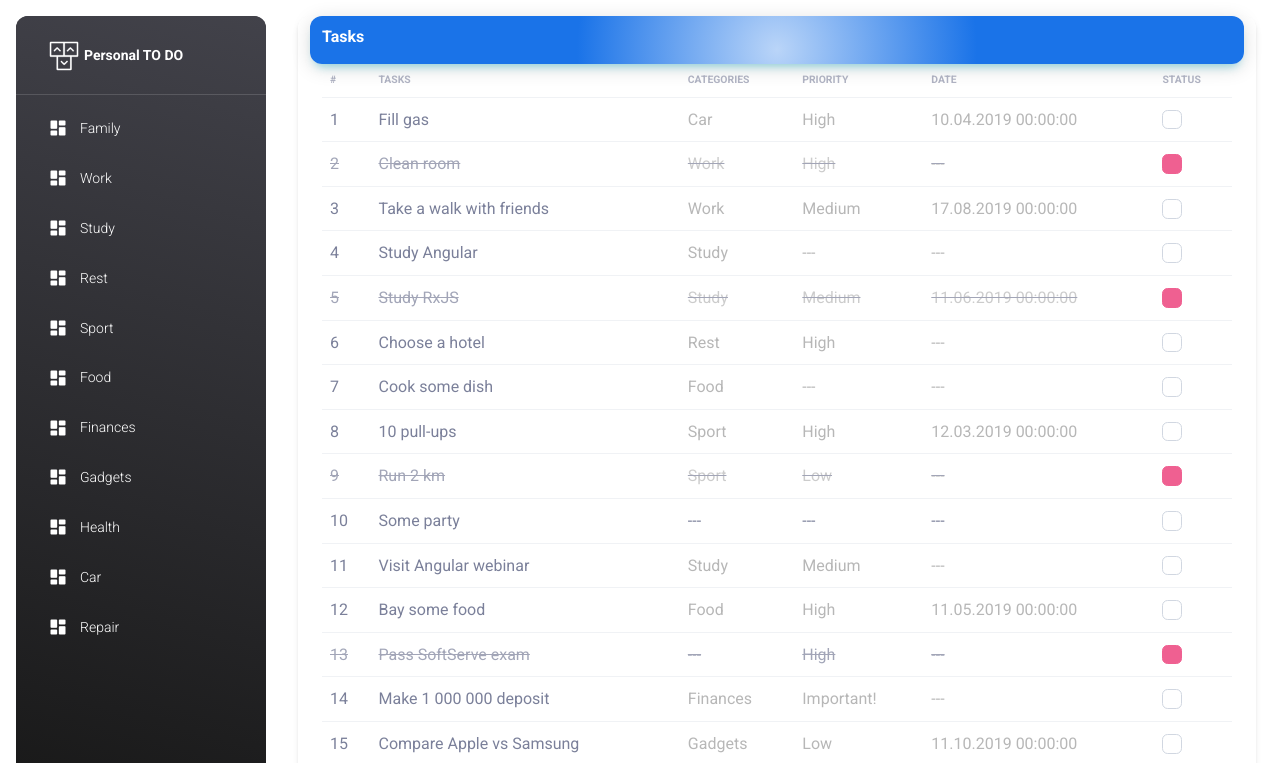
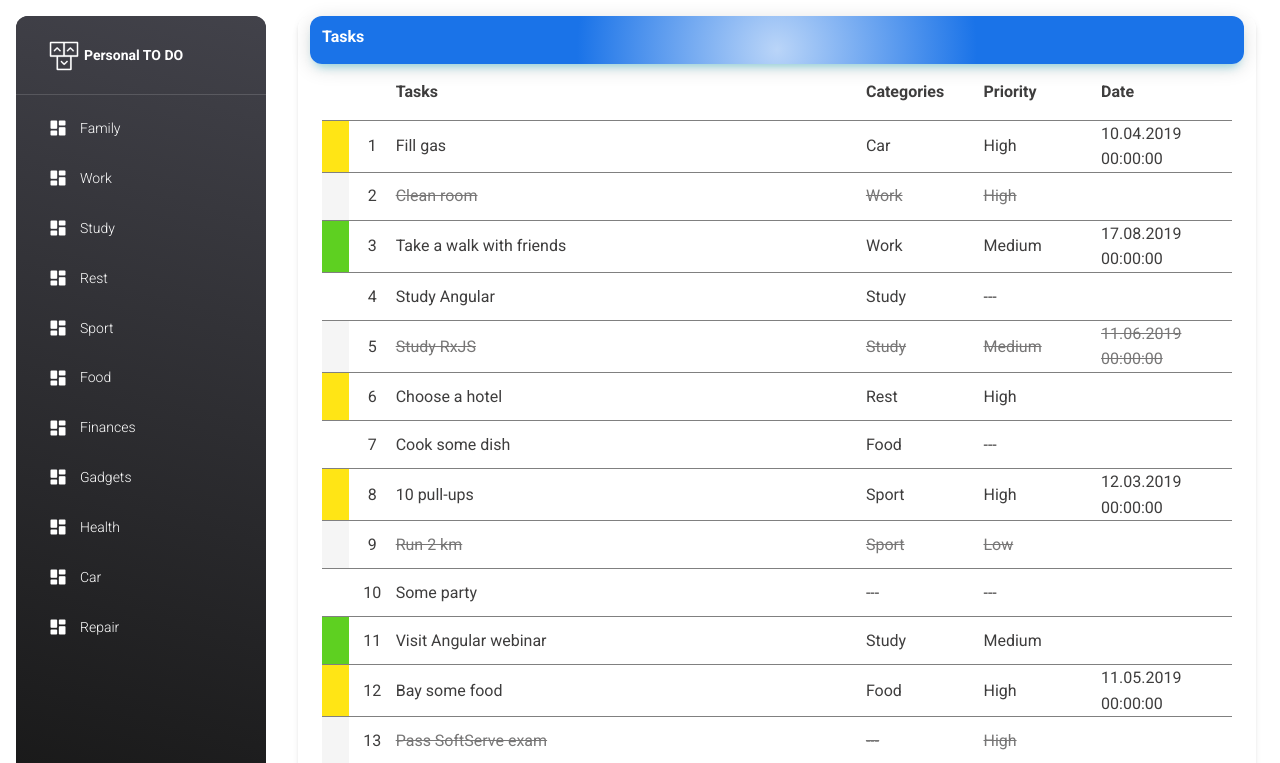
Before and after one commit to Tvido/todo, an Angular app: page / in a window 1280 px wide. Shown: the top 763 px of the page. Built offline with nearby package versions, Linux system fonts and the light colour scheme.

Commit message:
refactor code
- change table to mat-table
- add and fix styles

```diff
--- a/src/app/components/tasks/tasks.component.css
+++ b/src/app/components/tasks/tasks.component.css
@@ -1,5 +1,10 @@
+.form-check:not(.form-switch) .form-check-input[type="checkbox"]:checked:after {
+  opacity: 1;
+}
+
 .form-check:not(.form-switch) .form-check-input[type="checkbox"]:after {
   transition: opacity 0.25s ease-in-out;
+  font-family: "FontAwesome";
   width: 100%;
   height: 100%;
   color: #fff;
@@ -20,3 +25,40 @@
 .novalue {
   color: #b7b7b7;
 }
+
+table {
+  width: 100%;
+}
+
+.col-id {
+  width: 4%;
+  text-align: center;
+}
+
+.col-title {
+  width: 40%;
+}
+
+.col-priority {
+  width: 10%;
+}
+
+.col-category {
+  width: 10%;
+}
+
+.col-select {
+  width: 3%;
+}
+
+.col-operations {
+  width: 8%;
+}
+
+.col-color {
+  width: 1% !important;
+}
+
+.col-date {
+  width: 10%;
+}
--- a/src/app/components/tasks/tasks.component.html
+++ b/src/app/components/tasks/tasks.component.html
@@ -9,38 +9,70 @@
 
   <div class="card-body pt-0">
     <div class="table-responsive">
-        <table class="table align-items-center mb-0">
-          <thead>
-          <tr>
-            <th class="text-uppercase text-xxs font-weight-bolder opacity-6">#</th>
-            <th class="text-uppercase text-xxs font-weight-bolder opacity-6">Tasks</th>
-            <th class="text-uppercase text-xxs font-weight-bolder opacity-6">Categories</th>
-            <th class="text-uppercase text-xxs font-weight-bolder opacity-6">Priority</th>
-            <th class="text-uppercase text-xxs font-weight-bolder opacity-6">Date</th>
-            <th class="text-uppercase text-xxs font-weight-bolder opacity-6">Status</th>
-          </tr>
-          </thead>
-          <tbody>
-          <tr *ngFor="let task of tasks; let idx = index" [class.completed]="task.completed">
-            <td>{{idx + 1}}</td>
-            <td>{{task.title}}</td>
-            <td [class.novalue]="task.category">{{task.category ? task.category.title : '---'}}</td>
-            <td [class.novalue]="task.category">{{task.priority ? task.priority.title : '---'}}</td>
-            <td [class.novalue]="task.category">{{task.date ? (task.date | date : 'dd.LL.yyyy HH:mm:ss') : '---'}}</td>
-            <td>
-              <div class="form-check form-check-info text-start ps-0">
-                <input
-                  id="flexCheckDefault"
-                  class="form-check-input"
-                  type="checkbox"
-                  value=""
-                  [checked]="task.completed"
-                (click)="toggleTaskComplete(task)">
-              </div>
+
+      <table [dataSource]="dataSource" mat-table>
+        <ng-container matColumnDef="color">
+          <th *matHeaderCellDef mat-header-cell></th>
+          <td *matCellDef="let task" [style.background-color]="getPriorityColor(task)" class="col-color" mat-cell></td>
+        </ng-container>
+
+        <ng-container matColumnDef="id">
+          <th *matHeaderCellDef mat-header-cell></th>
+          <td *matCellDef="let index = index" class="col-id" mat-cell>
+            {{index + 1}}
           </td>
-          </tr>
-          </tbody>
+        </ng-container>
+
+        <ng-container matColumnDef="title">
+          <th *matHeaderCellDef mat-header-cell>Tasks</th>
+          <td *matCellDef="let task" [class.completed]="task.completed" class="col-title" mat-cell>
+            {{task.title}}
+          </td>
+        </ng-container>
+
+        <ng-container matColumnDef="category">
+          <th *matHeaderCellDef mat-header-cell>Categories</th>
+          <td *matCellDef="let task"
+              [ngClass]="{'completed': task.completed, 'nocategory': task.category == null, 'link': !task.completed && task.category}"
+              class="col-category"
+              mat-cell>
+            {{task.category ? task.category.title : '---'}}
+          </td>
+        </ng-container>
+
+        <ng-container matColumnDef="priority">
+          <th *matHeaderCellDef mat-header-cell>Priority</th>
+          <td *matCellDef="let task" [ngClass]="{'completed': task.completed, 'nopriority': task.priority == null}"
+              class="col-priority" mat-cell>
+            {{task.priority ? task.priority.title : '---'}}
+          </td>
+        </ng-container>
+
+        <ng-container matColumnDef="date">
+          <th *matHeaderCellDef mat-header-cell>Date</th>
+          <td *matCellDef="let task" [ngClass]="{'completed': task.completed, 'nodate': task.date == null}" class="col-date"
+              mat-cell>
+            {{task.date | date : 'dd.LL.yyyy HH:mm:ss'}}
+          </td>
+        </ng-container>
+
+        <tr *matHeaderRowDef="displayedColumns" mat-header-row></tr>
+
+        <tr *matRowDef="let row; columns: displayedColumns" mat-row></tr>
       </table>
+
+      <!--            <td>-->
+      <!--              <div class="form-check form-check-info text-start ps-0">-->
+      <!--                <input-->
+      <!--                  id="flexCheckDefault"-->
+      <!--                  class="form-check-input"-->
+      <!--                  type="checkbox"-->
+      <!--                  value=""-->
+      <!--                  [checked]="task.completed"-->
+      <!--                (click)="toggleTaskComplete(task)">-->
+      <!--              </div>-->
+      <!--            </td>-->
+
     </div>
   </div>
 </div>
--- a/src/app/components/tasks/tasks.component.ts
+++ b/src/app/components/tasks/tasks.component.ts
@@ -1,6 +1,7 @@
 import { Component, OnInit } from '@angular/core';
 import {DataHandlerService} from "../../services/data-handler.service";
 import {Task} from "../../models/Task";
+import {MatTableDataSource} from "@angular/material/table";
 
 @Component({
   selector: 'app-tasks',
@@ -8,6 +9,9 @@ import {Task} from "../../models/Task";
   styleUrls: ['./tasks.component.css']
 })
 export class TasksComponent implements OnInit {
+  displayedColumns: string[] = ['color', 'id', 'title', 'category', 'priority', 'date'];
+  dataSource!: MatTableDataSource<Task>
+
   tasks: Task[] = []
 
   constructor(
@@ -17,9 +21,27 @@ export class TasksComponent implements OnInit {
 
   ngOnInit(): void {
     this.dataHandler.tasksSubject.subscribe(tasks => this.tasks = tasks)
+    this.dataSource = new MatTableDataSource()
+
+    this.refreshTable()
   }
 
   toggleTaskComplete(task: Task) {
     task.completed = !task.completed
   }
+
+  getPriorityColor(task: Task) {
+    if(task.completed) {
+      return '#f5f5f5'
+    }
+
+    if(task.priority && task.priority.color) {
+      return task.priority.color
+    }
+    return '#fff'
+  }
+
+  private refreshTable() {
+    this.dataSource.data = this.tasks
+  }
 }
--- a/src/app/data/TestData.ts
+++ b/src/app/data/TestData.ts
@@ -19,7 +19,7 @@ export class TestData {
   ];
 
   static priorities: Priority[] = [
-    {id: 1, title: 'Low', color: '#e5e5e5'},
+    {id: 1, title: 'Low', color: '#c4c4c4'},
     {id: 2, title: 'Medium', color: '#5ed021'},
     {id: 3, title: 'High', color: '#ffe515'},
     {id: 4, title: 'Important!', color: '#ff4100'}
--- a/src/index.html
+++ b/src/index.html
@@ -8,10 +8,11 @@
   <link rel="icon" type="image/x-icon" href="favicon.ico">
   <link href="https://fonts.googleapis.com/css?family=Roboto:300,400,500,700,900|Roboto+Slab:400,700" rel="stylesheet"
         type="text/css"/>
+<!--  <link href="./assets/css/nucleo-icons.css" rel="stylesheet">-->
+<!--  <link href="./assets/css/nucleo-svg.css" rel="stylesheet">-->
   <link href="https://fonts.googleapis.com/icon?family=Material+Icons+Round" rel="stylesheet">
   <link id="pagestyle" href="./assets/css/material-dashboard.css?v=3.0.2" rel="stylesheet"/>
-
-</head>
+  <script src="https://use.fontawesome.com/677c8db83f.js"></script></head>
 <body>
   <app-root></app-root>
 </body>
```
Also changed, not shown: src/app/app.module.ts (+9 -1 lines), src/assets/css/material-dashboard.css. Lines whose indentation alone changed are shown as unchanged.
